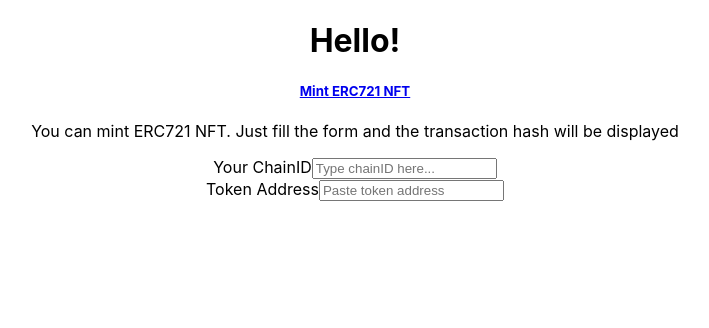
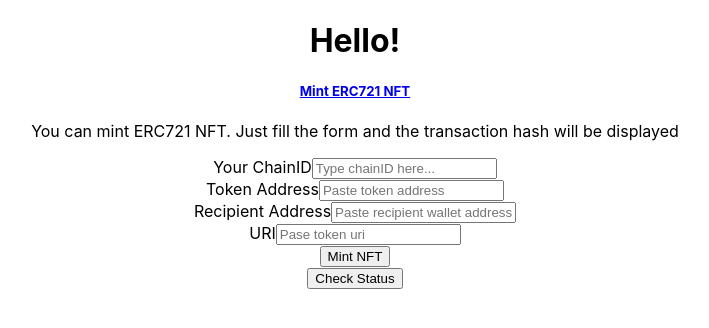
Before and after one commit to casmirconsensys/Huma-ETHDenver2023, a React (Create React App) app in the folder crypto-credit-line/: page / in a window 1280 px wide. Shown: the top 328 px of the page, without its empty margins (285-994 px from the left). Built offline with nearby package versions, Linux system fonts and the light colour scheme.

Commit message:
chore: moved utils. fixed mint componenet.

```diff
--- a/crypto-credit-line/package.json
+++ b/crypto-credit-line/package.json
@@ -13,9 +13,9 @@
     "web-vitals": "^2.1.4"
   },
   "scripts": {
-    "start": "react-scripts start",
-    "build": "react-scripts build",
-    "test": "react-scripts test",
+    "start": "react-app-rewired start",
+    "build": "react-app-rewired build",
+    "test": "react-app-rewired test",
     "eject": "react-scripts eject"
   },
   "eslintConfig": {
--- a/crypto-credit-line/src/App.js
+++ b/crypto-credit-line/src/App.js
@@ -1,4 +1,3 @@
-import logo from './logo.svg';
 import './App.css';
 import Mint from './components/Mint';
 
--- a/crypto-credit-line/src/components/Collectibles.jsx
+++ b/crypto-credit-line/src/components/Collectibles.jsx
@@ -1,8 +1,9 @@
-import { setupSDK } from "../components/setUpSDK";
+import { setupSDK } from "../../sr/utils";
 import { NftService } from "@liquality/wallet-sdk";
 import React, { useState } from "react";
 
 export default function Collectibles() {
+    // In order to use getNFTs() we need to have called the sdk.setup
   setupSDK();
   const [nfts, setNfts] = useState([]);
   const fetchNfts = async (address, chainId) => {
--- a/crypto-credit-line/src/components/Mint.jsx
+++ b/crypto-credit-line/src/components/Mint.jsx
@@ -1,6 +1,21 @@
-import React from 'react'
+import React, {useState} from 'react'
+import { TransactionService } from '@liquality/wallet-sdk'
+import { MintERC721Request } from '@liquality/wallet-sdk/dist/src/nft/types'
+import {getPrivateKey} from "../utils";
 
-function Mint() {
+function Mint(props) {
+    const {onSubmit, transactionHash} = props
+
+    const [chainId, setChainId] = useState("")
+    const [contractAddress, setContractAddress] = useState("")
+    const [recipient, setRecipient] = useState("")
+    const [uri, setUri] = useState("")
+
+    const handleSubmit = (event) => {
+        event.preventDefault()
+        onSubmit({contractAddress, recipient, uri}, +chainId, getPrivateKey())
+    }
+
   return (
     <div>
         <div>
@@ -21,6 +36,24 @@ function Mint() {
                 <label htmlFor="">Token Address</label>
                 <input type="text" placeholder='Paste token address' required/>
             </div>
+            <div>
+                <label htmlFor="">Recipient Address</label>
+                <input type="text" placeholder='Paste recipient wallet address...' required/>
+            </div>
+            <div>
+                <label htmlFor="">URI</label>
+                <input type="text" placeholder='Pase token uri' required/>
+            </div>
+
+            <button type='submit'>Mint NFT</button>
+
+            <div>
+                <div>
+                    <label htmlFor="">{/* !TransactionHash && 'Transaction Hash will be displayed here' */}</label>
+                    <button>Check Status</button>
+                </div>
+            </div>
+
         </form>
         </div>
     </div>
--- /dev/null
+++ b/crypto-credit-line/src/utils.js
@@ -0,0 +1,19 @@
+import { setup } from "@liquality/wallet-sdk";
+
+export function setupSDK() {
+    setup({
+      alchemyApiKey: process.env.REACT_APP_PUBLIC_ALCHEMY_API_KEY,
+      etherscanApiKey: process.env.REACT_APP_ETHERSCAN_API_KEY,
+      infuraProjectId: "-",
+      pocketNetworkApplicationID: "-",
+      quorum: 1,
+      slowGasPriceMultiplier: 1,
+      averageGasPriceMultiplier: 1.5,
+      fastGasPriceMultiplier: 2,
+      gasLimitMargin: 2000,
+    });
+  }
+
+export function getPrivateKey() {
+    return JSON.parse(localStorage.getItem("loginResponse")).loginResponse.privateKey;
+}
```
